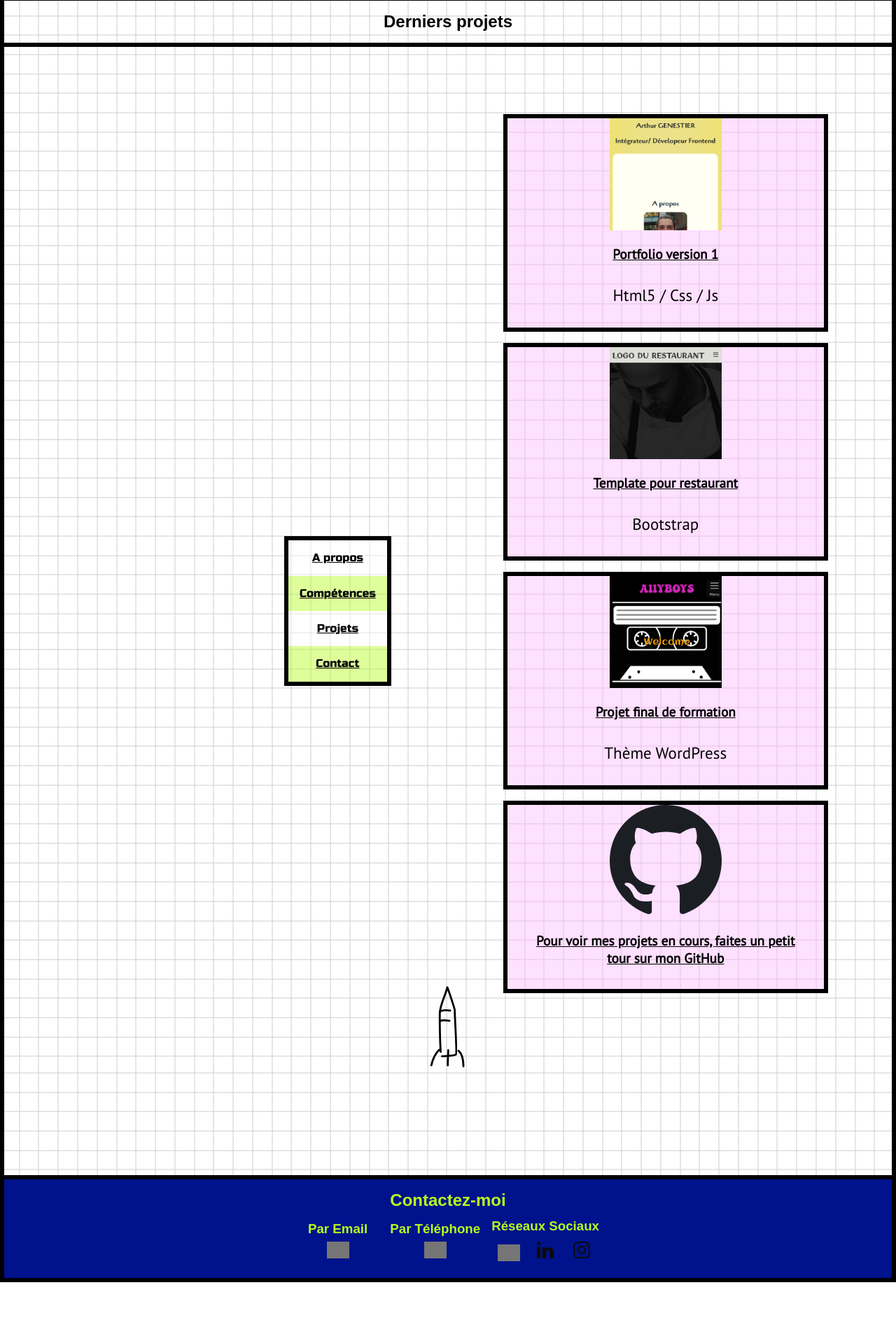
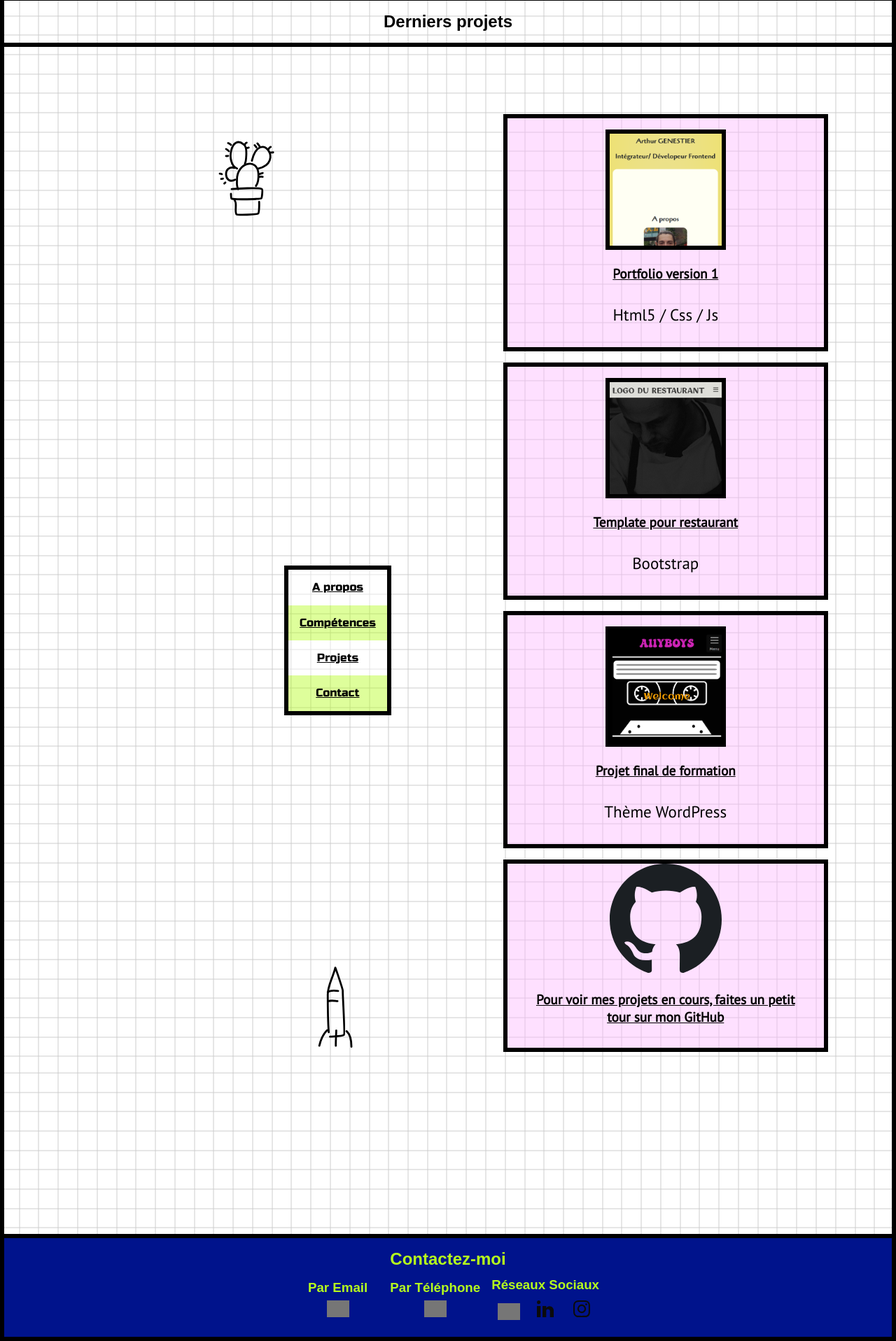
Before and after one commit to arthurgenestier/portfolio2.0, a PHP site: page /portfolio.html in a window 1280 px wide. Shown: the part 305-2221 px from the top of the page at 70% size. Before the commit the page ends 2137 px from the top, so only its background shows below. Run offline with PHP 8.4, Linux system fonts and the light colour scheme; some web fonts are replaced; grey boxes are pictures that could not be loaded.

Commit message:
estetique

```diff
--- a/assets/css/style.css
+++ b/assets/css/style.css
@@ -71,6 +71,10 @@ body {
     position: relative;
     bottom: 3rem;
     left: -10rem;
+  }
+
+  .hand2 {
+    display: none;
   }
 
 
@@ -157,7 +161,7 @@ text-align: center;
   position: relative;
   bottom: 3rem;
   right: 5rem;
-  width: 17rem;
+  width: 14rem;
 }
 
 
@@ -192,6 +196,11 @@ text-align: center;
 
     background-color: unset;
   }
+
+  .screenshot {
+    margin-top: 1rem;
+    border: solid black 0.4rem;
+  }
   .link__portfolio{
     margin-right: 1rem;
     margin-left: 1rem;
@@ -199,7 +208,7 @@ text-align: center;
   }
   .link__portfolio:hover {
     color: #00138C;
-    background-color: #B5FD1D70;
+    background-color: #ffffff70;
 
   }
 
@@ -259,9 +268,21 @@ text-align: center;
           }
 
           .cta img {
-            top: 4rem;
             right: 8rem;
+            width: 30rem;
             }
+            .hand {
+              bottom: 10rem;
+              left: -20rem;
+            }
+            .hand2{
+              display: unset;
+              width: 10rem;
+              position: absolute;
+              top: 30rem;
+            left: 17rem;
+            }
+
 
         .container__header {
           display: flex;
@@ -302,7 +323,8 @@ text-align: center;
         color: white;
       }
       .dark .cta,
-      .dark .hand{
+      .dark .hand,
+      .dark .hand2{
         filter: invert(96%) sepia(61%) saturate(2%) hue-rotate(314deg) brightness(105%) contrast(101%);
       }
 
--- a/competences.html
+++ b/competences.html
@@ -37,6 +37,8 @@
             </div>
         </header>
         <h2 class="h2">Compétences</h2>
+        <img class="hand2" src="assets/img/guitar.svg" alt="">
+
 <div class="container">
         <div class="nav nav2">
             <nav role="navigation">
@@ -93,6 +95,9 @@
 <div class="footer" id="footer">
 
     <h2>Contactez-moi</h2>
+
+
+
     <footer>
     <div class="container__footer">
         <div class="footer__mail">
--- a/index.html
+++ b/index.html
@@ -38,8 +38,11 @@
         </header>
         <h2 class="h2">A propos</h2>
 
+            <img class="hand2" src="assets/img/eifeltower.svg" alt="">
+
+
 <div class="container">
-        <div class="nav">
+            <div class="nav">
             <nav role="navigation">
                 <ul>
                     <li class="list"><a href="index.html">A propos</a></li>
--- a/portfolio.html
+++ b/portfolio.html
@@ -37,6 +37,9 @@
             </div>
         </header>
         <h2 class="h2">Derniers projets</h2>
+
+        <img class="hand2" src="assets/img/cactus.svg" alt="">
+
 <div class="container">
         <div class="nav nav2">
             <nav role="navigation">
@@ -53,7 +56,7 @@
             <main role="main" id="main">
                 <div class="cards">
                 <div class="competences">
-                    <img src="assets/img/portfolio.png" alt=""></img>
+                    <img class="screenshot" src="assets/img/portfolio.png" alt=""></img>
                     <a target="_blank" href="portfolio/Portfolio1.0/index.html">
                         <span class="link__portfolio">Portfolio version 1</span>
                     </a>
@@ -61,7 +64,7 @@
 
                 </div>
                 <div class="competences">
-                    <img src="assets/img/restaurant.png" alt=""></img>
+                    <img class="screenshot" src="assets/img/restaurant.png" alt=""></img>
                     <a target="_blank" href="portfolio/Restaurant v1/index.html">
                         <span class="link__portfolio">Template pour restaurant</span>
                     </a>
@@ -69,7 +72,7 @@
 
                 </div>
                 <div class="competences">
-                    <img src="assets/img/a11y.png" alt=""></img>
+                    <img class="screenshot" src="assets/img/a11y.png" alt=""></img>
                     <a target="_blank" href="https://projeta11yboys.000webhostapp.com/">
                         <span class="link__portfolio">Projet final de formation</span>
                     </a>
```
Also changed, not shown: assets/img/cactus.svg (added), assets/img/eifeltower.svg (added), assets/img/guitar.svg (added).
